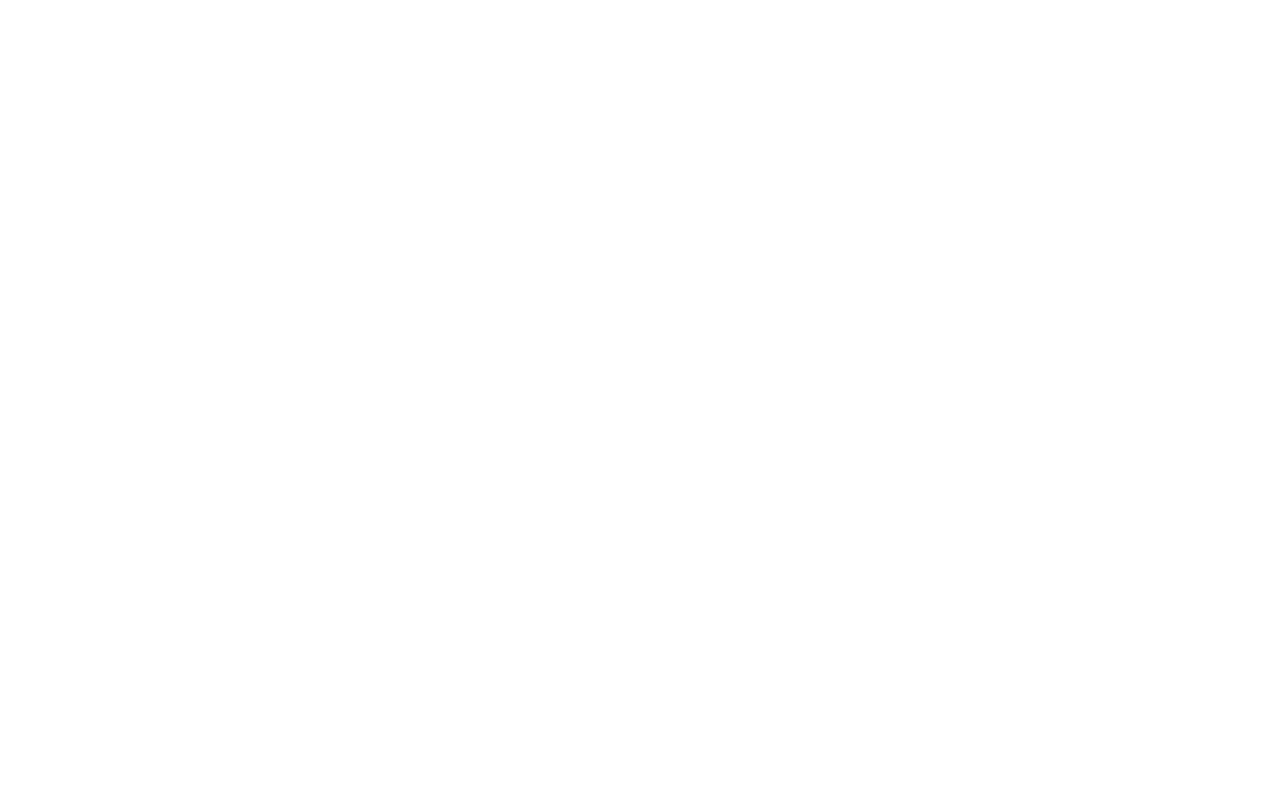
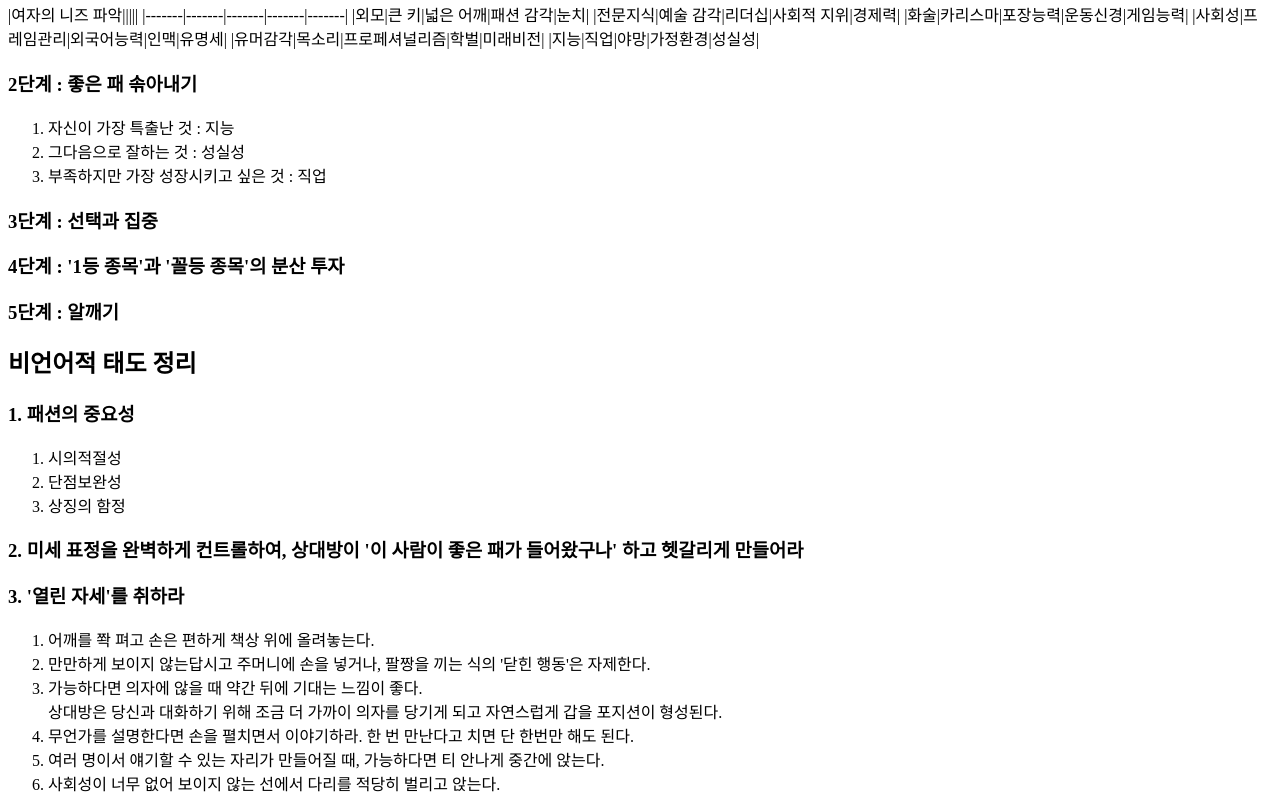
Before and after one commit to sysmae/principles, a Next.js app: page /life/charm/1 in a window 1280 px wide. Shown: the part 2720-3520 px from the top of the page. Before the commit the page ends 2618 px from the top, so only its background shows below. Built offline with nearby package versions, Linux system fonts and the light colour scheme.

Commit message:
매력 추가

```diff
--- a/pages/life/charm/1.mdx
+++ b/pages/life/charm/1.mdx
@@ -114,3 +114,53 @@
 
 ∴ 나보다 잘난 남자가 있다면 나서서 칭찬하고 치켜세워준다.
 단, 공격을 받았다면 최소한의 반격은 하라
+
+## 절대 규칙 5단계
+
+### 1단계 : 여자의 니즈 파악
+|여자의 니즈 파악|||||
+|-------|-------|-------|-------|-------|
+|외모|큰 키|넓은 어깨|패션 감각|눈치|
+|전문지식|예술 감각|리더십|사회적 지위|경제력|
+|화술|카리스마|포장능력|운동신경|게임능력|
+|사회성|프레임관리|외국어능력|인맥|유명세|
+|유머감각|목소리|프로페셔널리즘|학벌|미래비전|
+|지능|직업|야망|가정환경|성실성|
+
+### 2단계 : 좋은 패 솎아내기
+
+1. 자신이 가장 특출난 것 : 지능
+2. 그다음으로 잘하는 것 : 성실성
+3. 부족하지만 가장 성장시키고 싶은 것 : 직업
+
+### 3단계 : 선택과 집중
+
+### 4단계 : '1등 종목'과 '꼴등 종목'의 분산 투자
+
+### 5단계 : 알깨기
+
+## 비언어적 태도 정리
+
+### 1. 패션의 중요성
+
+1. 시의적절성
+2. 단점보완성
+3. 상징의 함정
+
+### 2. 미세 표정을 완벽하게 컨트롤하여, 상대방이 '이 사람이 좋은 패가 들어왔구나' 하고 헷갈리게 만들어라
+
+### 3. '열린 자세'를 취하라
+
+1. 어깨를 쫙 펴고 손은 편하게 책상 위에 올려놓는다.
+2. 만만하게 보이지 않는답시고 주머니에 손을 넣거나, 팔짱을 끼는 식의 '닫힌 행동'은 자제한다.
+3. 가능하다면 의자에 않을 때 약간 뒤에 기대는 느낌이 좋다.
+상대방은 당신과 대화하기 위해 조금 더 가까이 의자를 당기게 되고 자연스럽게 갑을 포지션이 형성된다.
+4. 무언가를 설명한다면 손을 펼치면서 이야기하라. 한 번 만난다고 치면 단 한번만 해도 된다.
+5. 여러 명이서 얘기할 수 있는 자리가 만들어질 때, 가능하다면 티 안나게 중간에 앉는다.
+6. 사회성이 너무 없어 보이지 않는 선에서 다리를 적당히 벌리고 앉는다.
+
+### 4. 말투, 목소리
+카피할 대상을 찾고 2달간 그 사람의 말투, 목소리를 따라하라.
+
+### 5. 아이컨택
+여유 있게 미소 지으며 눈을 바라보며 대화하라
--- a/pages/life/charm/_meta.json
+++ b/pages/life/charm/_meta.json
@@ -1,3 +1,3 @@
 {
-  "1":"매력적인 남자가 되어라."
+  "1":"매력적인 남자가 되어라"
 }
```
